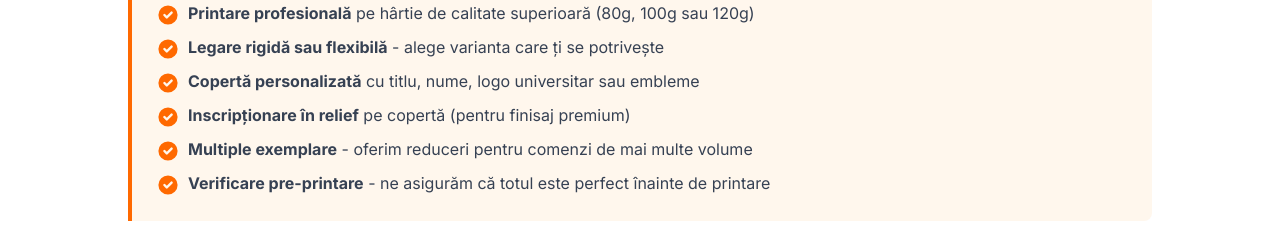
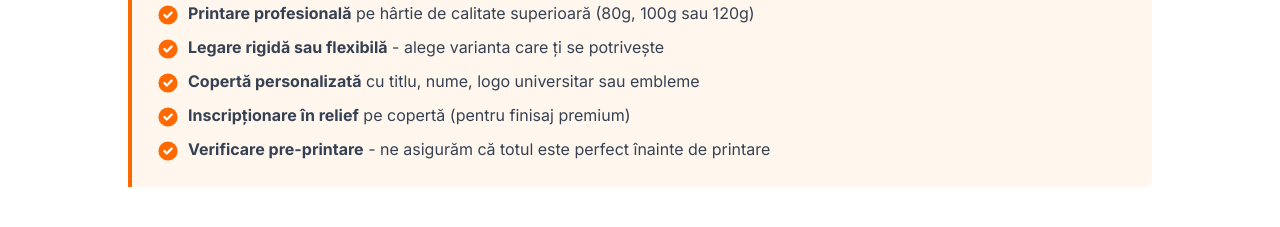
Before and after one commit to bogdan3423/mvpdesign, a Next.js app: page /lucrari-diploma in a window 1280 px wide. Shown: the part 900-1127 px from the top of the page. Built offline with nearby package versions, Linux system fonts and the light colour scheme.

Commit message:
fix: remove redundant list items for clarity in product features

```diff
--- a/app/lucrari-diploma/page.tsx
+++ b/app/lucrari-diploma/page.tsx
@@ -121,12 +121,6 @@ export default function LucrariDiplomaPage() {
                     <path fillRule="evenodd" d="M10 18a8 8 0 100-16 8 8 0 000 16zm3.707-9.293a1 1 0 00-1.414-1.414L9 10.586 7.707 9.293a1 1 0 00-1.414 1.414l2 2a1 1 0 001.414 0l4-4z" clipRule="evenodd" />
                   </svg>
                   <span><strong>Inscripționare în relief</strong> pe copertă (pentru finisaj premium)</span>
-                </li>
-                <li className="flex items-start">
-                  <svg className="w-6 h-6 text-orange-500 mr-2 flex-shrink-0 mt-0.5" fill="currentColor" viewBox="0 0 20 20">
-                    <path fillRule="evenodd" d="M10 18a8 8 0 100-16 8 8 0 000 16zm3.707-9.293a1 1 0 00-1.414-1.414L9 10.586 7.707 9.293a1 1 0 00-1.414 1.414l2 2a1 1 0 001.414 0l4-4z" clipRule="evenodd" />
-                  </svg>
-                  <span><strong>Multiple exemplare</strong> - oferim reduceri pentru comenzi de mai multe volume</span>
                 </li>
                 <li className="flex items-start">
                   <svg className="w-6 h-6 text-orange-500 mr-2 flex-shrink-0 mt-0.5" fill="currentColor" viewBox="0 0 20 20">
```
